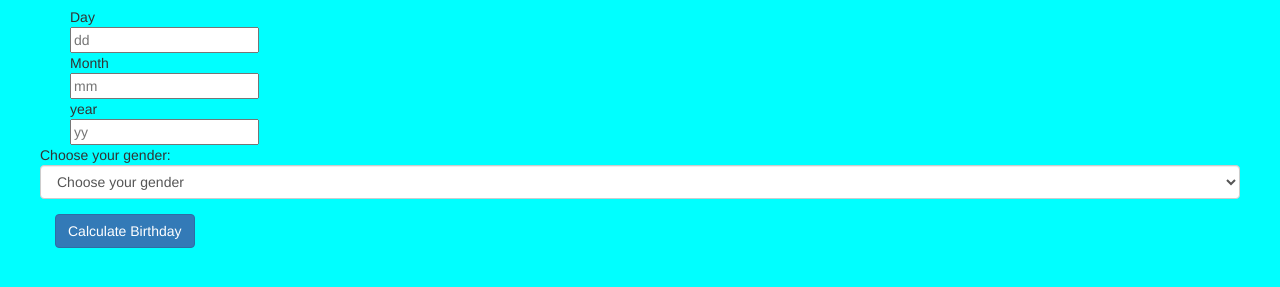
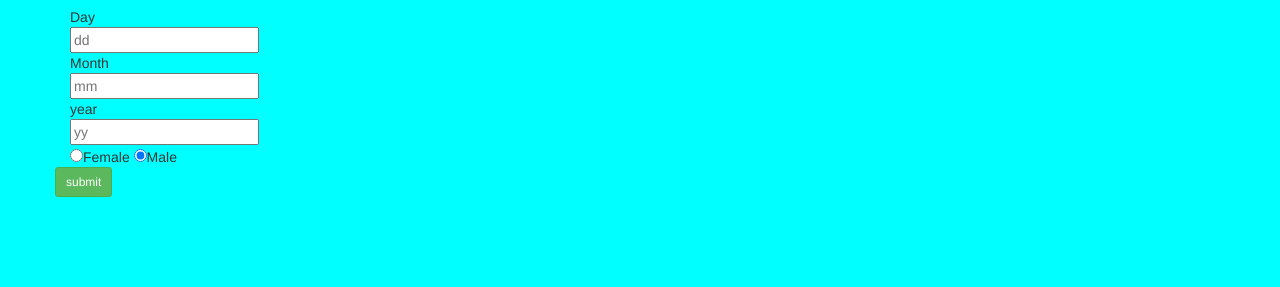
Before and after one commit to mag49/Akan-names, a plain HTML site: page index.html in a window 1280 px wide. Shown: the part 461-748 px from the top of the page. Drawn offline with nearby package versions, Linux system fonts and the light colour scheme.

Commit message:
add alert function to get result on script.js

```diff
--- a/index.html
+++ b/index.html
@@ -36,25 +36,22 @@
                   <div class="year">
                     <input type="integer" id="y" name="birth-year" placeholder="yy">
                   </div>
+                  <div>
+                    <input type="radio" name="gender" id="female" value="female" checked>Female
+                    <input type="radio" name="gender" id="male" value="male" checked>Male
+                  </div>
               </form>
             </div>
-            <div class="form-group row">
-                <lable>Choose your gender:</lable>
-                <select id="gender" class="form-control form-control-sm">
-                <option>Choose your gender</option>
-                <option>Male</option>
-                <option>Female</option><br>
-              </select>
-            </div>
+
             <form>
               <div class="button">
-                  <a href="#result"><button type="button" name="button" class="btn btn-primary mb-2" onclick="checkDayOfWeek()">Calculate Birthday</button></a>
+                <button type="button" class="btn btn-success btn-sm" onclick="akanNames()">submit</button>
               </div>
             </form>
           </div>
         </div>
         </div>
-        <p id="x"></p>
-        <script src="scripts.js"></script>
+        <p id="display" class="col-md-12"></p>
+        <script src="scripts.js" type="text/javascript"></script>
 </body>
 </html>
--- a/scripts.js
+++ b/scripts.js
@@ -1,24 +1,23 @@
-var checkDayOfWeek=fuction(){
-
-    var male = ['Kwasi', 'Kwandwo', 'Kwabena', 'Kwaku', 'Yaw', 'Kofi', 'Kwame'];
-    var female = ['Akosua', 'Adwoa', 'Abenaa', 'Akua', 'Yaa', 'Afua', 'Ama'];
-    var dayOfWeek = ['Sunday', 'Monday', 'Tuesday', 'Wednesday', 'Thursday', 'Friday', 'Saturday'];
-
-    var date = document.getElementById("d").value;
-    var month = document.getElementById("m").value;
-    var year = document.getElementById("yy").value;
-    var male = document.getElementById("male");
-    var female = document.getElementById("female")
-    var currentDate = new Date(year + "/" + month + "/" + date);
-    var currentYear = currentDate.getDay();
-
-    if (male.checked) {
-        document.getElementById("x ").innerHTML = " your Akan name is " + maleNames[currentYear] + " so you were born on " + daysOfTheWeek[currentYear]
-      } else if (female.checked) {
-        document.getElementById(" x").innerHTML = "your Akan name is " + femaleNames[currentYear] + " so you were born on " + daysOfTheWeek[currentYear]
-      }
+function akanNames() {
+  var day = parseInt(document.getElementById("d").value);
+  var month = parseInt(document.getElementById("m").value);
+  var year = parseInt(document.getElementById("y").value);
 
 
-    $ (document).ready(function(){
-      $
-    })
+  var male = document.getElementById("male");
+  var female = document.getElementById("female");
+  var display = document.getElementById("display");
+
+
+  var dateOfTheWeek = new Date(year + "/" + month + "/" + day);
+  var result = dateOfTheWeek.getDay();
+  alert(result);
+
+
+
+  var daysOfWeek = ["Sunday", "Monday", "Tuesday", "Wednesday", "Thursday", "Friday", "Saturday"];
+  var maleNames = ["Kwasi", " Kwadwo", "Kwabena", "Kwaku", "Yaw", "Kofi", "Kwame"];
+  var femaleNames = ["Akosua", "Adwoa", "Abenaa", "Akua", "Yaa", "Afua", "Ama"];
+
+  alert(maleNames[0]);
+}
```
